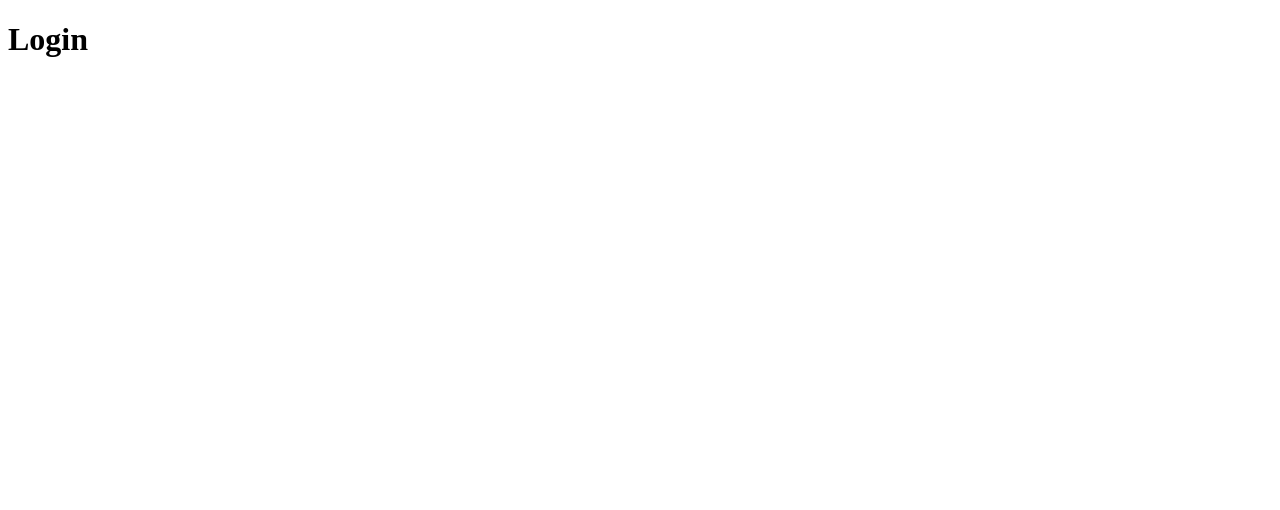
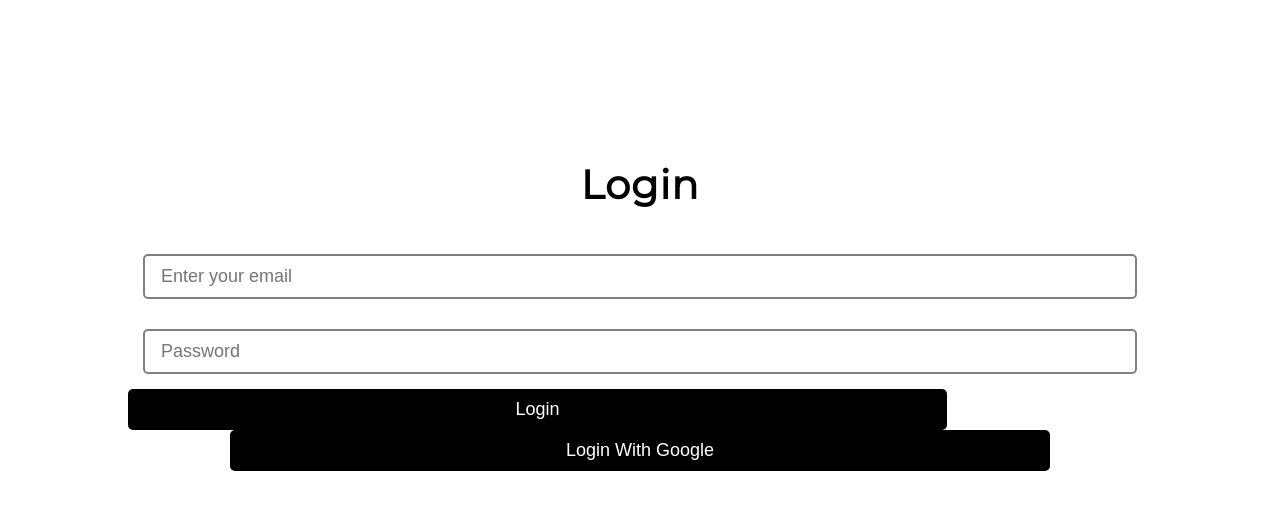
Before and after one commit to YoussefBayad/Homie-firebase, a React (Create React App) app: page /login in a window 1280 px wide. Shown: the top 510 px of the page. Built offline with nearby package versions, Linux system fonts and the light colour scheme.

Commit message:
helpful mixins

```diff
--- a/public/index.html
+++ b/public/index.html
@@ -24,6 +24,10 @@
       work correctly both with client-side routing and a non-root public URL.
       Learn how to configure a non-root public URL by running `npm run build`.
     -->
+    <link
+      href="https://fonts.googleapis.com/css2?family=Montserrat&display=swap"
+      rel="stylesheet"
+    />
     <title>React App</title>
   </head>
   <body>
--- a/src/App.js
+++ b/src/App.js
@@ -1,6 +1,9 @@
 import React from 'react';
 import {Switch, Route} from 'react-router-dom';
-import './Firebase/utils'
+import MainLayout from './layouts/MainLayout'
+import Login from './pages/Login';
+import './default.scss'
+
 function App() {
   return (
     <div className="App">
@@ -9,10 +12,14 @@ function App() {
           <h1>Home</h1>
         </Route>
         <Route  path='/login' >
-          <h1>Login</h1>
+          <MainLayout>
+            <Login/>
+          </MainLayout>
         </Route>
         <Route  path='/signup' >
-          <h1>Signup</h1>
+          <MainLayout>
+            <h1>Signup</h1>
+          </MainLayout>
         </Route>
         <Route  path='/chat' >
           <h1>Chat</h1>
@@ -24,7 +31,9 @@ function App() {
           <h1>profile</h1>
         </Route>
         <Route path='*' >
-          <h1>404</h1>
+          <MainLayout>
+            <h1>404</h1>
+          </MainLayout>
         </Route>
       </Switch>
     </div>
--- a/src/Firebase/utils.js
+++ b/src/Firebase/utils.js
@@ -2,10 +2,20 @@ import {firebaseConfig} from './config';
 import firebase from "firebase/app";
 import "firebase/auth";
 import "firebase/firestore";
+import "firebase/storage";
 
 firebase.initializeApp(firebaseConfig)
-const auth = firebase.auth()
-const db = firebase.firestore()
+export const auth = firebase.auth()
+export const db = firebase.firestore()
+export const storage = firebase.storage()
 
-console.log("db", db)
-console.log("auth", auth)
+// googleAuth
+const GoogleProvider = new firebase.auth.GoogleAuthProvider();
+
+GoogleProvider.setCustomParameters({ prompt: 'select_account' });
+
+export const signInWithGoogle = () => auth.signInWithPopup(GoogleProvider);
+
+
+// timestamp
+export const timestamp = firebase.firestore.FieldValue.serverTimestamp;
--- /dev/null
+++ b/src/components/Button/index.js
@@ -0,0 +1,12 @@
+import React from 'react';
+import '../../default.scss';
+
+const Button = ({ children, ...otherProps }) => {
+  return (
+    <button className="btn" {...otherProps}>
+      {children}
+    </button>
+  );
+};
+
+export default Button;
--- /dev/null
+++ b/src/components/ErrorText/index.js
@@ -0,0 +1,11 @@
+import React from 'react'
+
+const Error = ({children}) => {
+    return (
+        <div className="error">
+          {children}
+        </div>
+    )
+}
+
+export default Error
--- /dev/null
+++ b/src/default.scss
@@ -0,0 +1,160 @@
+/* variables */
+
+// colors
+// $white:
+// $black:
+// $grey:
+$accent: #cc5c43;
+
+// typography
+
+$title: 4rem;
+$medium: 2.4rem;
+$normal: 1.8rem;
+$small: 1.4rem;
+
+// screen size
+$tablet: 768;
+$large: 1024;
+$desktop: 1280;
+
+/* mixin */
+
+@mixin transition {
+  transition: all 0.4s ease;
+}
+@mixin box($width, $height: $width) {
+  width: $width;
+  height: $height;
+}
+@mixin cover-background {
+  background-repeat: no-repeat;
+  background-size: cover;
+  background-position: center;
+}
+
+@mixin tablet {
+  @media only screen and (min-width: $tablet * 1px) {
+    @content;
+  }
+}
+
+@mixin large {
+  @media only screen and (min-width: $large * 1px) {
+    @content;
+  }
+}
+
+@mixin desktop {
+  @media only screen and (min-width: $desktop * 1px) {
+    @content;
+  }
+}
+@mixin background-transition($initial, $hover, $inversed: false) {
+  background: linear-gradient(
+    90deg,
+    $hover 0%,
+    $hover 50%,
+    $initial 50%,
+    $initial 100%
+  );
+  background-repeat: no-repeat;
+  background-size: 200% 100%;
+
+  background-position: right bottom;
+  @if $inversed {
+    background-position: left bottom;
+  }
+  transition: background-position 0.25s ease-out;
+
+  &:hover {
+    background-position: left bottom;
+    @if $inversed {
+      background-position: right bottom;
+    }
+  }
+}
+@mixin flex($direction: 'row', $align: 'center', $justify: 'space-between') {
+  display: flex;
+  flex-direction: unquote($direction);
+  align-items: unquote($align);
+  justify-content: unquote($justify);
+}
+// default
+
+* {
+  margin: 0;
+  padding: 0;
+  box-sizing: border-box;
+}
+html {
+  font-size: 10px;
+  letter-spacing: 0.1rem;
+  word-spacing: 0.1rem;
+  font-family: 'Montserrat', sans-serif;
+  scroll-behavior: smooth;
+  overflow-x: hidden !important;
+}
+body {
+  font-size: $normal;
+}
+a {
+  text-decoration: none;
+  color: white;
+}
+
+ul {
+  list-style: none;
+}
+
+//container
+.container {
+  width: 80%;
+  max-width: 1300px;
+  margin: auto;
+}
+
+//overlay
+
+.overlay {
+  @include transition;
+  height: 100%;
+  width: 100%;
+  cursor: pointer;
+  background-color: rgb(15, 15, 15);
+  opacity: 0.7;
+  z-index: 2;
+}
+
+// btns
+.btn {
+  background-color: black;
+  color: white;
+  border: none;
+  outline: none;
+  padding: 1rem;
+  font-size: $normal;
+  width: 80%;
+  cursor: pointer;
+  border-radius: 0.5rem;
+  @include transition;
+  &:hover {
+    color: black;
+    background-color: rgb(211, 207, 207);
+  }
+}
+
+// Forms
+input,
+select {
+  margin: 1.5rem;
+  padding: 1rem 1.6rem;
+  font-size: $normal;
+  border-radius: 0.5rem;
+  display: inline-block;
+  border: grey 2px solid;
+}
+
+.error {
+  color: #c93131;
+}
--- /dev/null
+++ b/src/layouts/MainLayout.js
@@ -0,0 +1,11 @@
+import React from 'react';
+// import Header from '../components/Header';
+// import AdminToolBar from '../components/AdminToolBar';
+import '../default.scss'
+const MainLayout = ({ children }) => {
+    return (
+        <div className="container">{children}</div>
+    );
+};
+
+export default MainLayout;
--- /dev/null
+++ b/src/pages/Login/index.js
@@ -0,0 +1,73 @@
+import React,{useState} from 'react'
+import {Formik, Form,Field,ErrorMessage} from 'formik';
+import  * as Yup from 'yup';
+import ErrorText from '../../components/ErrorText'
+import {signInWithGoogle,auth} from '../../Firebase/utils'
+import Button from '../../components/Button'
+import './style.scss'
+
+const Login = () => {
+
+    const [error, setError] = useState("")
+
+    const initialValues = {
+        email:'',
+        password:''
+    }
+
+    const validationSchema = Yup.object( {
+        email:Yup.string().email("Invalid Email").required('This field is required'),
+        password:Yup.string().required('This field is required')
+    })
+
+    const onSubmit = async (values, onSubmitProps) => {
+        try {
+          await auth.signInWithEmailAndPassword(values.email, values.password);
+          onSubmitProps.resetForm()
+
+        } catch (err) {
+          setError(err.message);
+        }
+      };
+
+    return (
+        <div className='login'>
+           <h1 className='title' >Login</h1>
+           <Formik
+            initialValues={initialValues}
+            validationSchema={validationSchema}
+            validateOnChange={false}
+            onSubmit={onSubmit}
+            >
+          <Form>
+            {error && <ErrorText>{error}</ErrorText>}
+            <Field
+              type="email"
+              placeholder="Enter your email"
+              name="email"
+            />
+            <ErrorMessage component={ErrorText} name='email' />
+            <Field
+              type="password"
+              placeholder="Password"
+              name="password"
+            />
+            <ErrorMessage component={ErrorText} name='password'/>
+
+            <Button type='submit' >Login</Button>
+        </Form>
+      </Formik>
+
+        <Button
+
+          onClick={() =>
+            signInWithGoogle()
+          }
+        >
+          Login With Google
+        </Button>
+        </div>
+    )
+}
+
+export default Login
--- /dev/null
+++ b/src/pages/Login/style.scss
@@ -0,0 +1,18 @@
+@import '../../default.scss';
+
+.login {
+  text-align: center;
+  height: 100vh;
+  width: 100%;
+  margin-top: 20vh;
+  form {
+    display: flex;
+    flex-direction: column;
+
+    justify-content: space-around;
+  }
+}
+.title {
+  font-size: $title;
+  margin-bottom: 3rem;
+}
```
Also changed, not shown: package.json (+6 -2 lines), 1 other file (tests, documents, lock files or other folders).
